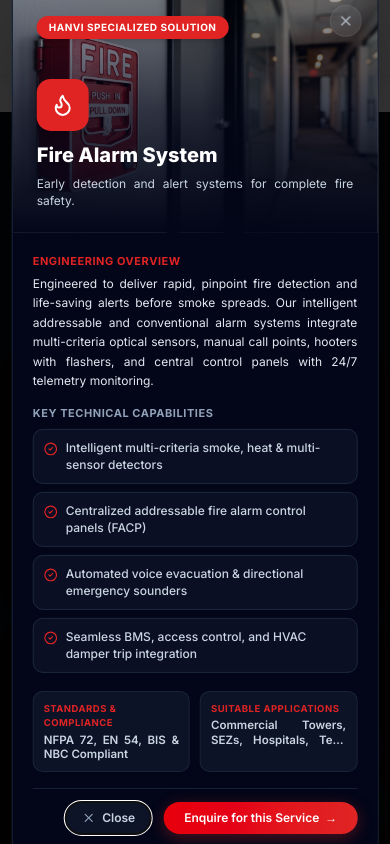
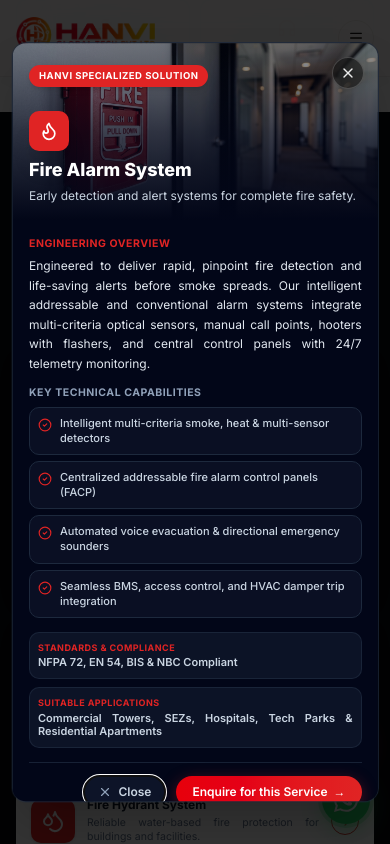
Before and after one commit to ascend-media-labs/HANVI-Global-Tech, a React (Vite) app: page / in a window 390 px wide. Both pictures are taken after a click on the element 195 px from the left and 1747 px from the top of the page. Shown: the part 1285-2129 px from the top of the page. Built offline with nearby package versions, Linux system fonts and the light colour scheme.

Commit message:
fix(modal): enhance mobile responsive layout with safe padding and scroll bounds

```diff
--- a/src/components/hanvi-site.tsx
+++ b/src/components/hanvi-site.tsx
@@ -2123,47 +2123,47 @@ export function HanviSite() {
         </DialogContent>
       </Dialog>
 
-      {/* Individual Service Detail Modal (Full Width, No Scrollbar) */}
+      {/* Individual Service Detail Modal (Mobile Responsive with Safe Padding) */}
       <Dialog open={selectedService !== null} onOpenChange={(open) => { if (!open) setSelectedService(null); }}>
-        <DialogContent className="!max-w-4xl lg:!max-w-5xl w-[94vw] p-0 rounded-2xl bg-slate-950 border border-slate-800 text-white shadow-2xl overflow-hidden [scrollbar-width:none] [-ms-overflow-style:none] [&::-webkit-scrollbar]:hidden">
+        <DialogContent className="!max-w-4xl lg:!max-w-5xl w-[94vw] max-h-[90svh] p-0 rounded-2xl bg-slate-950 border border-slate-800 text-white shadow-2xl overflow-y-auto md:overflow-hidden [scrollbar-width:thin] [scrollbar-color:#334155_transparent]">
           {selectedService && (
-            <div className="grid grid-cols-1 md:grid-cols-[1fr_1.35fr] min-h-[440px]">
+            <div className="grid grid-cols-1 md:grid-cols-[1fr_1.35fr] min-h-0 md:min-h-[460px]">
               {/* Left Column: Visual Image & Branding Banner */}
-              <div className="relative overflow-hidden flex flex-col justify-between p-6 sm:p-7 bg-slate-900 min-h-[220px] md:min-h-[440px]">
+              <div className="relative overflow-hidden flex flex-col justify-between p-4 pt-4.5 sm:p-6 md:p-7 bg-slate-900 min-h-[160px] sm:min-h-[190px] md:min-h-[460px]">
                 <img
                   src={selectedService.image}
                   alt={selectedService.title}
                   className="absolute inset-0 h-full w-full object-cover"
                 />
-                <div className="absolute inset-0 bg-gradient-to-t from-slate-950 via-slate-950/75 to-slate-950/35" />
-
-                {/* Top Tag */}
-                <div className="relative z-10">
-                  <span className="text-[10px] font-bold uppercase tracking-wider text-white bg-[#E02424] px-3 py-1 rounded-full inline-block shadow-md">
+                <div className="absolute inset-0 bg-gradient-to-t from-slate-950 via-slate-950/75 to-slate-950/40" />
+
+                {/* Top Tag - with pr-12 to ensure safe distance from top-right close button */}
+                <div className="relative z-10 pr-12">
+                  <span className="text-[9.5px] sm:text-[10px] font-bold uppercase tracking-wider text-white bg-[#E02424] px-2.5 sm:px-3 py-1 rounded-full inline-block shadow-md">
                     HANVI Specialized Solution
                   </span>
                 </div>
 
                 {/* Bottom Title & Icon */}
-                <div className="relative z-10 mt-auto pt-10 md:pt-16">
-                  <div className="flex size-13 items-center justify-center rounded-2xl bg-[#E02424] text-white shadow-xl mb-3">
-                    <selectedService.icon className="size-6 sm:size-7 text-white" />
+                <div className="relative z-10 mt-auto pt-6 sm:pt-10 md:pt-16">
+                  <div className="flex size-10 sm:size-12 md:size-13 items-center justify-center rounded-xl sm:rounded-2xl bg-[#E02424] text-white shadow-xl mb-2 sm:mb-3">
+                    <selectedService.icon className="size-5 sm:size-6 md:size-7 text-white" />
                   </div>
-                  <h2 className="text-xl sm:text-2xl lg:text-3xl font-extrabold text-white leading-tight">
+                  <h2 className="text-lg sm:text-2xl lg:text-3xl font-extrabold text-white leading-tight">
                     {selectedService.title}
                   </h2>
-                  <p className="mt-2 text-xs text-slate-300 leading-snug line-clamp-2">
+                  <p className="mt-1.5 text-xs text-slate-300 leading-snug line-clamp-2">
                     {selectedService.description}
                   </p>
                 </div>
               </div>
 
               {/* Right Column: Technical Details, Capabilities & Actions */}
-              <div className="p-5 sm:p-7 flex flex-col justify-between bg-slate-950 space-y-4">
-                <div className="space-y-3.5">
+              <div className="p-4 sm:p-6 md:p-7 flex flex-col justify-between bg-slate-950 space-y-3.5 sm:space-y-4">
+                <div className="space-y-3 sm:space-y-3.5">
                   {/* Overview */}
                   <div>
-                    <h4 className="text-[11px] font-bold uppercase tracking-wider text-[#E02424] mb-1">
+                    <h4 className="text-[10.5px] sm:text-[11px] font-bold uppercase tracking-wider text-[#E02424] mb-1">
                       Engineering Overview
                     </h4>
                     <p className="text-xs sm:text-[13px] text-slate-200 leading-relaxed text-justify">
@@ -2173,57 +2173,57 @@ export function HanviSite() {
 
                   {/* Key Capabilities */}
                   <div>
-                    <h4 className="text-[11px] font-bold uppercase tracking-wider text-slate-400 mb-2">
+                    <h4 className="text-[10.5px] sm:text-[11px] font-bold uppercase tracking-wider text-slate-400 mb-1.5 sm:mb-2">
                       Key Technical Capabilities
                     </h4>
-                    <div className="grid grid-cols-1 sm:grid-cols-2 gap-2">
+                    <div className="grid grid-cols-1 sm:grid-cols-2 gap-1.5 sm:gap-2">
                       {selectedService.features.map((feature, i) => (
-                        <div key={i} className="flex items-start gap-2 rounded-xl border border-slate-800 bg-slate-900/60 p-2.5">
+                        <div key={i} className="flex items-start gap-2 rounded-xl border border-slate-800 bg-slate-900/60 p-2 sm:p-2.5">
                           <CheckCircle2 className="size-3.5 text-[#E02424] shrink-0 mt-0.5" />
-                          <span className="text-xs text-slate-300 font-medium leading-snug">{feature}</span>
+                          <span className="text-[11px] sm:text-xs text-slate-300 font-medium leading-snug">{feature}</span>
                         </div>
                       ))}
                     </div>
                   </div>
 
                   {/* Standards & Suitability */}
-                  <div className="grid grid-cols-2 gap-2.5 pt-1">
-                    <div className="rounded-xl bg-slate-900/80 border border-slate-800/80 p-2.5">
-                      <span className="text-[9.5px] font-bold uppercase tracking-wider text-[#E02424] block mb-0.5">
+                  <div className="grid grid-cols-1 sm:grid-cols-2 gap-2 sm:gap-2.5 pt-0.5">
+                    <div className="rounded-xl bg-slate-900/80 border border-slate-800/80 p-2 sm:p-2.5">
+                      <span className="text-[9px] sm:text-[9.5px] font-bold uppercase tracking-wider text-[#E02424] block mb-0.5">
                         Standards &amp; Compliance
                       </span>
-                      <p className="text-[11.5px] font-semibold text-slate-300 leading-tight">
+                      <p className="text-[11px] sm:text-[11.5px] font-semibold text-slate-300 leading-tight">
                         {selectedService.standards}
                       </p>
                     </div>
-                    <div className="rounded-xl bg-slate-900/80 border border-slate-800/80 p-2.5">
-                      <span className="text-[9.5px] font-bold uppercase tracking-wider text-[#E02424] block mb-0.5">
+                    <div className="rounded-xl bg-slate-900/80 border border-slate-800/80 p-2 sm:p-2.5">
+                      <span className="text-[9px] sm:text-[9.5px] font-bold uppercase tracking-wider text-[#E02424] block mb-0.5">
                         Suitable Applications
                       </span>
-                      <p className="text-[11.5px] font-semibold text-slate-300 leading-tight line-clamp-2">
+                      <p className="text-[11px] sm:text-[11.5px] font-semibold text-slate-300 leading-tight line-clamp-2">
                         {selectedService.suitableFor}
                       </p>
                     </div>
                   </div>
                 </div>
 
-                {/* Action Footer */}
-                <div className="pt-3 border-t border-slate-800/80 flex flex-col sm:flex-row items-center justify-between gap-3">
+                {/* Action Footer with Safe Bottom Padding */}
+                <div className="pt-3 pb-1 sm:pb-0 border-t border-slate-800/80 flex flex-col sm:flex-row items-center justify-between gap-3">
                   <span className="text-xs text-slate-400 hidden sm:inline">
                     Need technical consultation or site inspection?
                   </span>
-                  <div className="flex items-center gap-3 w-full sm:w-auto justify-end">
+                  <div className="flex items-center gap-2.5 sm:gap-3 w-full sm:w-auto justify-end">
                     <button
                       type="button"
                       onClick={() => setSelectedService(null)}
-                      className="group inline-flex items-center gap-1.5 rounded-full border border-slate-700/80 bg-slate-900/90 px-4 py-2 text-xs font-semibold text-slate-300 shadow-sm transition-all duration-200 hover:border-slate-500 hover:bg-slate-800 hover:text-white hover:shadow-[0_0_15px_rgba(255,255,255,0.08)] cursor-pointer"
+                      className="group inline-flex items-center gap-1.5 rounded-full border border-slate-700/80 bg-slate-900/90 px-3.5 sm:px-4 py-2 text-xs font-semibold text-slate-300 shadow-sm transition-all duration-200 hover:border-slate-500 hover:bg-slate-800 hover:text-white hover:shadow-[0_0_15px_rgba(255,255,255,0.08)] cursor-pointer"
                     >
                       <X className="size-3.5 text-slate-400 transition-transform duration-200 group-hover:rotate-90 group-hover:text-white" />
                       <span>Close</span>
                     </button>
                     <button
                       type="button"
-                      className="inline-flex items-center gap-1.5 rounded-full bg-gradient-to-r from-red-600 to-[#E02424] hover:from-red-500 hover:to-red-600 px-5 py-2 text-xs font-semibold text-white shadow-[0_4px_16px_rgba(224,36,36,0.35)] transition-all duration-200 hover:scale-[1.02] hover:shadow-[0_6px_20px_rgba(224,36,36,0.5)] cursor-pointer"
+                      className="inline-flex items-center gap-1.5 rounded-full bg-gradient-to-r from-red-600 to-[#E02424] hover:from-red-500 hover:to-red-600 px-4 sm:px-5 py-2 text-xs font-semibold text-white shadow-[0_4px_16px_rgba(224,36,36,0.35)] transition-all duration-200 hover:scale-[1.02] hover:shadow-[0_6px_20px_rgba(224,36,36,0.5)] cursor-pointer"
                       onClick={() => {
                         const sTitle = selectedService.title;
                         setSelectedService(null);
--- a/src/components/ui/dialog.tsx
+++ b/src/components/ui/dialog.tsx
@@ -44,7 +44,7 @@ const DialogContent = React.forwardRef<
       {...props}
     >
       {children}
-      <DialogPrimitive.Close className="absolute right-4 top-4 z-20 flex size-8 items-center justify-center rounded-full border border-white/10 bg-white/10 text-slate-300 backdrop-blur-md opacity-80 cursor-pointer transition-all duration-200 hover:opacity-100 hover:bg-white/20 hover:text-white hover:border-white/30 hover:scale-105 focus:outline-none disabled:pointer-events-none">
+      <DialogPrimitive.Close className="absolute right-3.5 top-3.5 sm:right-4 sm:top-4 z-30 flex size-8 items-center justify-center rounded-full border border-white/20 bg-black/50 text-white backdrop-blur-md opacity-90 cursor-pointer transition-all duration-200 hover:opacity-100 hover:bg-black/80 hover:border-white/40 hover:scale-105 focus:outline-none disabled:pointer-events-none">
         <X className="h-4 w-4" />
         <span className="sr-only">Close</span>
       </DialogPrimitive.Close>
```
